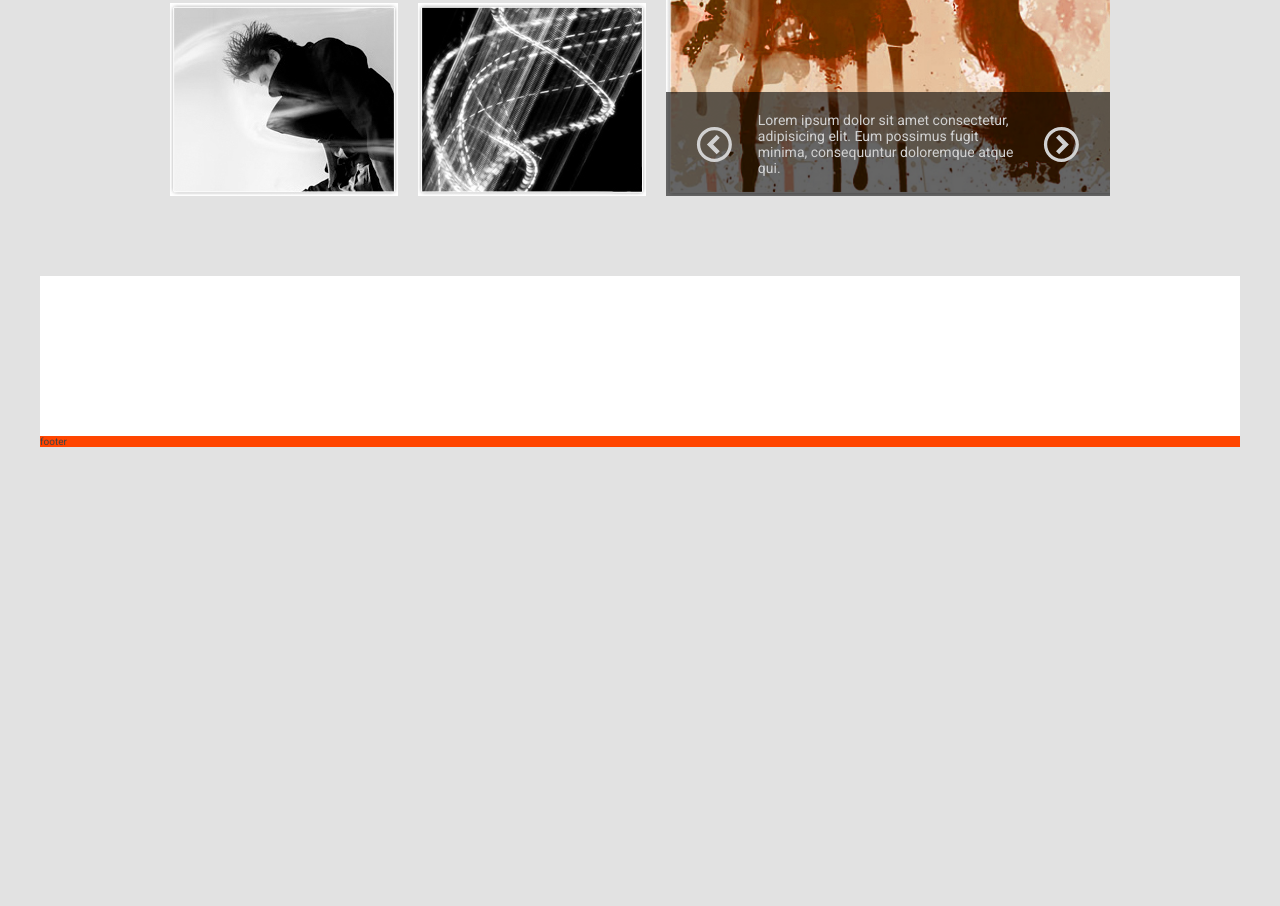
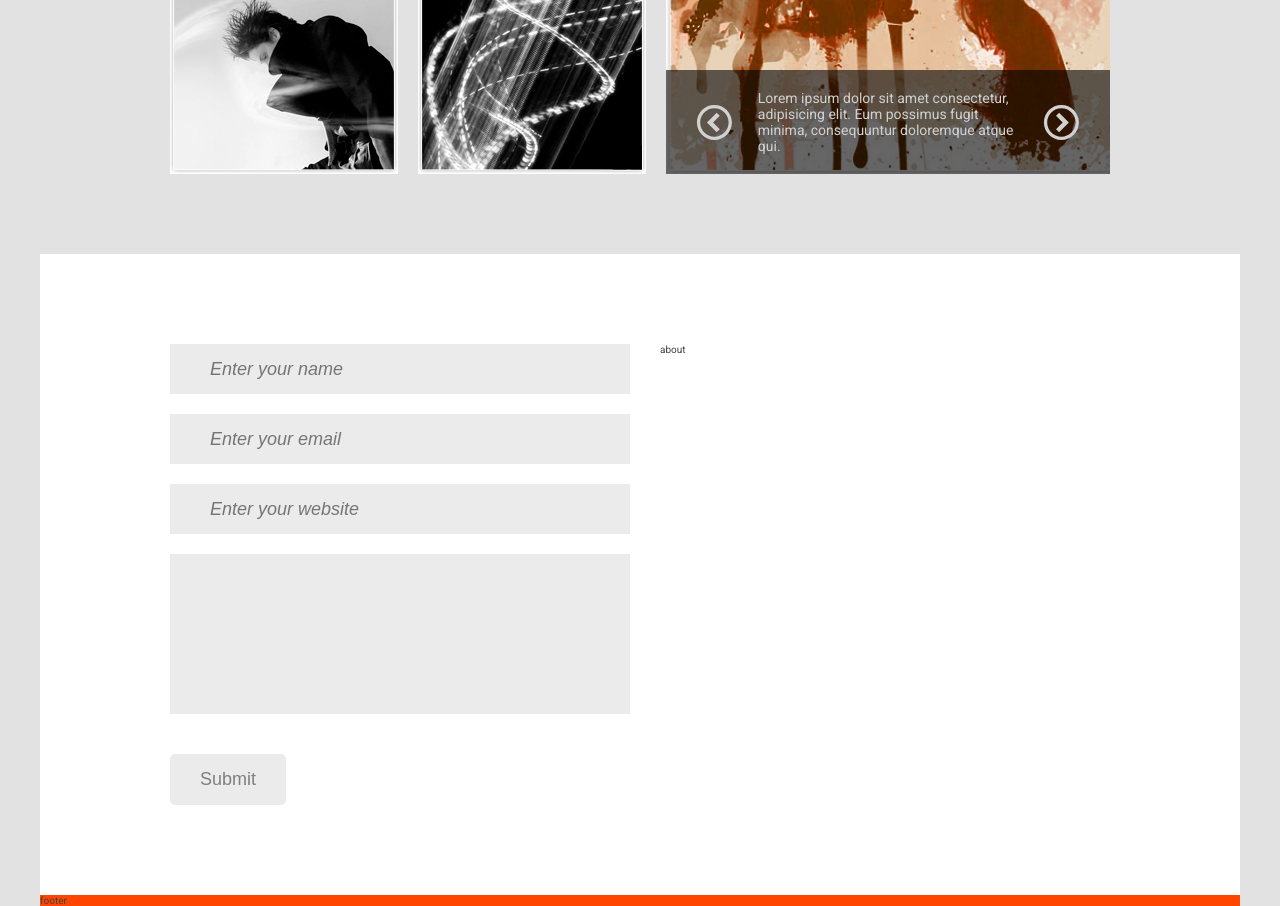
Before and after one commit to Hassanraja447/cool-portfolio, a website: page index.html in a window 1280 px wide. Shown: the part 1591-2497 px from the top of the page. Before the commit the page ends 2038 px from the top, so only its background shows below. Drawn offline with Linux system fonts and the light colour scheme.

Commit message:
added contact section with a form. about me to be built late.

```diff
--- a/index.html
+++ b/index.html
@@ -163,7 +163,14 @@
                     </main>
                     <section class="contact">
                         <section class="form-container">
-                            form
+                            <form action="#" class="form">
+                                <input type="text" name="name"  placeholder="Enter your name" required>
+                                <input type="email" name="email"  placeholder="Enter your email" required>
+                                <input type="url" name="url"  placeholder="Enter your website">
+                                <textarea name="meassage" id="text" cols="30" rows="6" required></textarea>
+                                <button class="btn">Submit</button>
+
+                            </form>
 
                         </section>
                         <section class="about">
--- a/sass/layout/_grid.scss
+++ b/sass/layout/_grid.scss
@@ -19,10 +19,10 @@
     background-color: $grey-bg;
 
 }
-.about {
-grid-column: center-start / center-end;
+.contact {
+grid-column: 1 / -1;
 grid-row: 5;
-background-color: goldenrod;
+
 
 }
 .footer {
--- a/sass/main.scss
+++ b/sass/main.scss
@@ -11,5 +11,6 @@
 
 @import "layout/grid";
 
+@import "pages/contact";
 @import "pages/content";
 @import "pages/portfolio";
--- /dev/null
+++ b/sass/pages/_contact.scss
@@ -0,0 +1,53 @@
+
+
+.contact {
+
+    padding : 1rem 13rem;
+    display: grid;
+    grid-template-columns: repeat(2,1fr);
+    grid-column-gap: 3rem;
+
+}
+
+.form-container {
+    display: flex;
+    flex-direction: column;
+}
+
+input {
+    width: 46rem ;
+    height: 5rem;
+    margin-bottom: 2rem;
+    color: #7f7f7f;
+    font-style: italic;
+
+
+}
+textarea{
+    width: 46rem;
+    margin-bottom: 3rem;
+    resize: none;
+
+
+}
+input, textarea {
+    padding: 2rem 4rem;
+    border-style: none;
+    background-color: #ebebeb;
+    color: #7f7f7f;
+    font-size: 1.8rem;
+
+
+
+
+}
+.btn {
+    background-color: #ebebeb;
+    padding: 1.5rem 3rem;
+    font-size: 1.8rem;
+    color: #7f7f7f;
+    border-style: none;
+    border-radius: 5px;
+    margin-top: 1rem;
+    cursor: pointer;
+}
```
Also changed, not shown: css/style.css.
